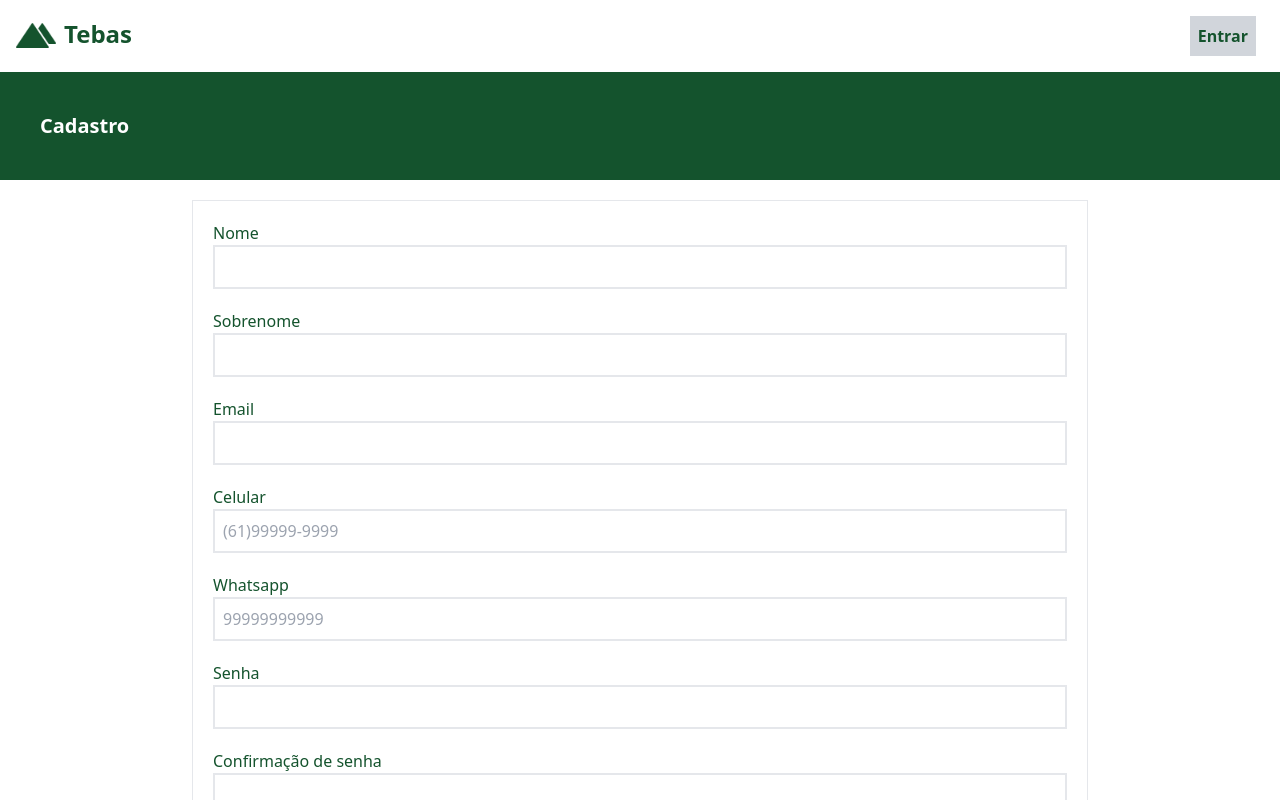
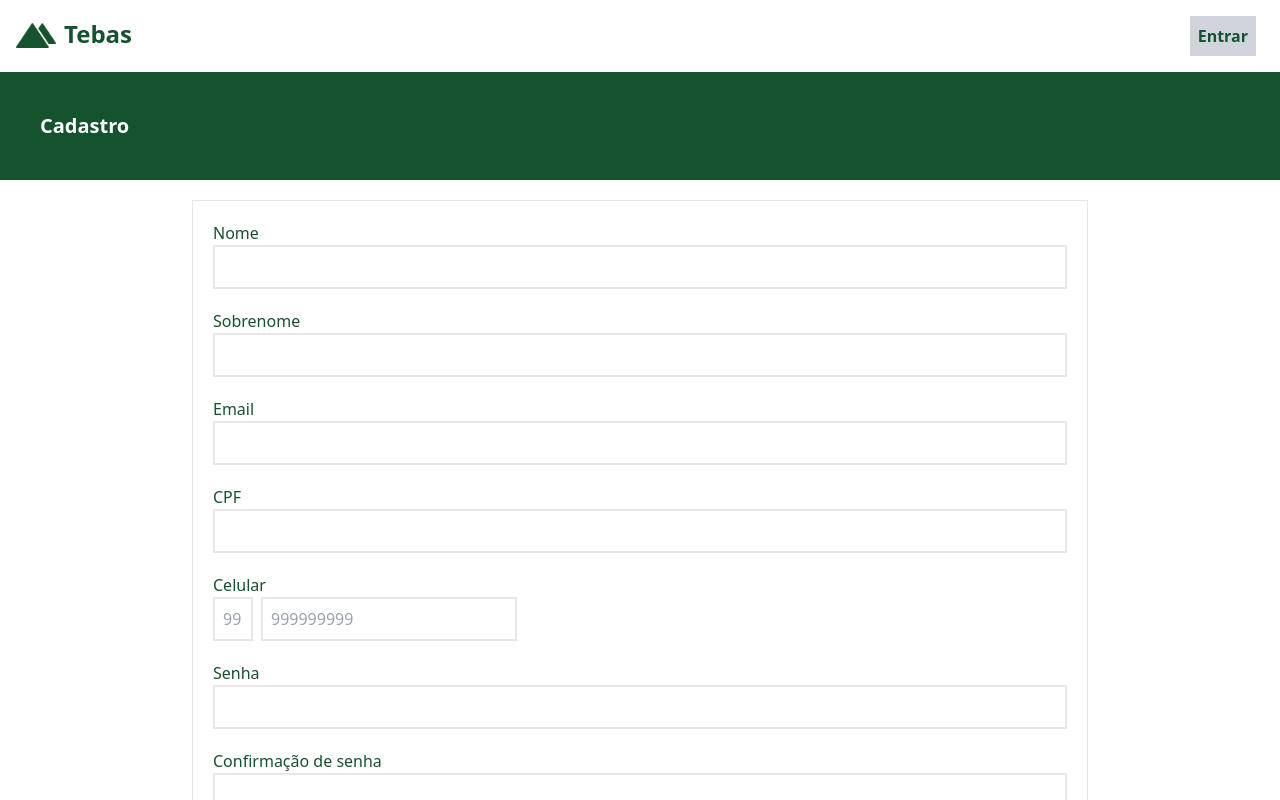
Before and after one commit to paulotss/acr_sales, a React (Create React App) app: page /register in a window 1280 px wide. Shown: the top 800 px of the page. Built offline with nearby package versions, Linux system fonts and the light colour scheme; no server answers.

Commit message:
Change NewFormUser

```diff
--- a/src/pages/NewUserForm.js
+++ b/src/pages/NewUserForm.js
@@ -14,8 +14,9 @@ const NewUserForm = () => {
     lastName: "",
     email: "",
     password: "",
-    cellPhone: "",
-    whatsapp: "",
+    cpf: "",
+    area: "",
+    number: "",
   });
 
   const [ confirmPassword, setConfirmPassword ] = useState("")
@@ -28,8 +29,9 @@ const NewUserForm = () => {
       lastName,
       email,
       password,
-      cellPhone,
-      whatsapp,
+      cpf,
+      area,
+      number
     } = userData;
 
     const emailPattern = /^((?!\.)[\w-_.]*[^.])(@\w+)(\.\w+(\.\w+)?[^.\W])$/igm
@@ -38,8 +40,9 @@ const NewUserForm = () => {
       lastName.length > 4,
       emailPattern.test(email),
       (password.length > 5) && (password === confirmPassword),
-      cellPhone.length === 14,
-      whatsapp.length === 11,
+      cpf.length === 11,
+      area.length === 2,
+      number.length === 9
     ];
 
     return validation.every((val) => val);
@@ -48,9 +51,12 @@ const NewUserForm = () => {
   const handleChangeUser = ({ target }) => {
     let { value, name } = target;
     switch (name) {
-      case "cellPhone":
+      case "cpf":
         value = value.replace(/\D/g, "");
-        value = value.replace(/^(\d{2})(\d{5})(\d{4})/, "($1)$2-$3");
+      case "area":
+        value = value.replace(/\D/g, "");
+      case "number":
+        value = value.replace(/\D/g, "");
     }
     setUserData({
       ...userData,
@@ -59,8 +65,9 @@ const NewUserForm = () => {
   }
 
   const submitForm = async () => {
+
     try {
-      const result = await axios.post(
+      await axios.post(
         "/user/create",
         userData
       );
@@ -125,29 +132,39 @@ const NewUserForm = () => {
             />
           </div>
           <div className="mb-5">
-            <label htmlFor="cellPhone" className="text-green-900">Celular</label>
+            <label htmlFor="email" className="text-green-900">CPF</label>
             <input
               type="text"
-              name="cellPhone"
-              id="cellPhone"
+              name="cpf"
+              id="cpf"
               className="border-2 p-2 w-full"
               onChange={ handleChangeUser }
-              value={ userData.cellPhone }
-              placeholder="(61)99999-9999"
-              maxLength={ 14 }
+              value={ userData.cpf }
+              maxLength={ 11 }
             />
           </div>
           <div className="mb-5">
-            <label htmlFor="whatsapp" className="text-green-900">Whatsapp</label>
+            <label className="text-green-900">Celular</label>
+            <br/>
             <input
               type="text"
-              name="whatsapp"
-              id="whatsapp"
-              className="border-2 p-2 w-full"
+              name="area"
+              id="area"
+              className="border-2 p-2 w-10 mr-2"
               onChange={ handleChangeUser }
-              value={ userData.whatsapp }
-              placeholder="99999999999"
-              maxLength={ 11 }
+              value={ userData.area }
+              placeholder="99"
+              maxLength={ 2 }
+            />
+            <input
+              type="text"
+              name="number"
+              id="number"
+              className="border-2 p-2 w-64"
+              onChange={ handleChangeUser }
+              value={ userData.number }
+              placeholder="999999999"
+              maxLength={ 9 }
             />
           </div>
           <div className="mb-5">
```
